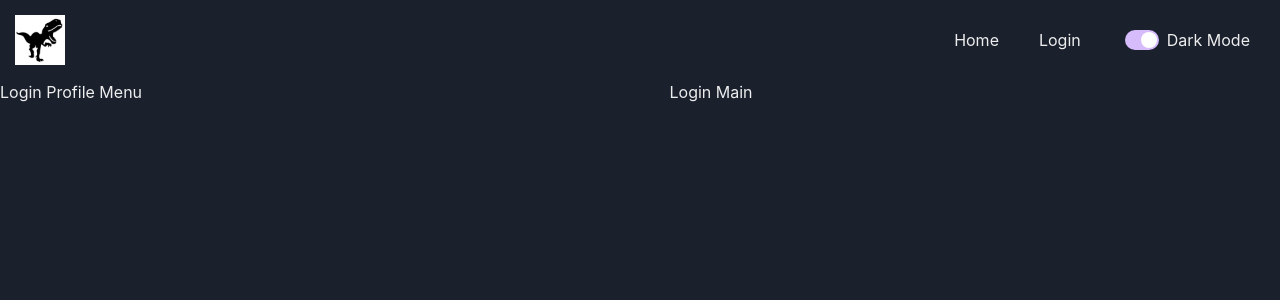
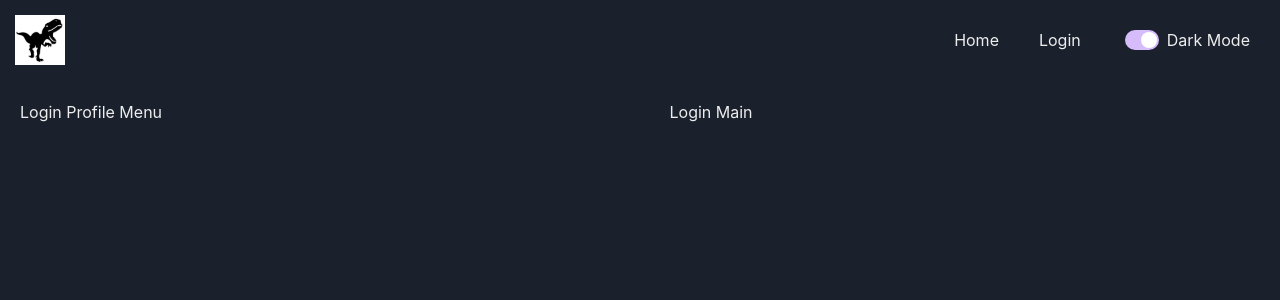
Before and after one commit to Joe-Collins-1986/BitWise_FrontEnd-Test, a React (Vite) app: page /login in a window 1280 px wide. Shown: the top 300 px of the page. Built offline with nearby package versions, Linux system fonts and the light colour scheme.

Commit message:
set layout for children outlet

```diff
--- a/src/pages/HomePage.tsx
+++ b/src/pages/HomePage.tsx
@@ -5,12 +5,9 @@ function HomePage() {
 
   return (
     <Grid templateAreas={{
-      base: `"nav" "main"`,
-      lg: `"nav nav" "aside main"`
+      base: `"main"`,
+      lg: `"aside main"`
     }}>
-      <GridItem area='nav'>
-        <NavBar />
-      </GridItem>
       <Show above='lg'>
         <GridItem area='aside'>Profile Menu</GridItem>
       </Show>
--- /dev/null
+++ b/src/pages/Layout.tsx
@@ -0,0 +1,16 @@
+import NavBar from '../components/NavBar';
+import { Outlet } from 'react-router-dom';
+import { Box } from '@chakra-ui/react';
+
+const Layout = () => {
+  return (
+    <>
+      <NavBar />
+      <Box padding={5}>
+        <Outlet />
+      </Box>
+    </>
+  );
+};
+
+export default Layout;
--- a/src/pages/LoginPage.tsx
+++ b/src/pages/LoginPage.tsx
@@ -5,12 +5,9 @@ function LoginPage() {
 
   return (
     <Grid templateAreas={{
-      base: `"nav" "main"`,
-      lg: `"nav nav" "aside main"`
+      base: `"main"`,
+      lg: `"aside main"`
     }}>
-      <GridItem area='nav'>
-        <NavBar />
-      </GridItem>
       <Show above='lg'>
         <GridItem area='aside'>Login Profile Menu</GridItem>
       </Show>
```
Also changed, not shown: src/routing/routes.tsx (+10 -2 lines).
